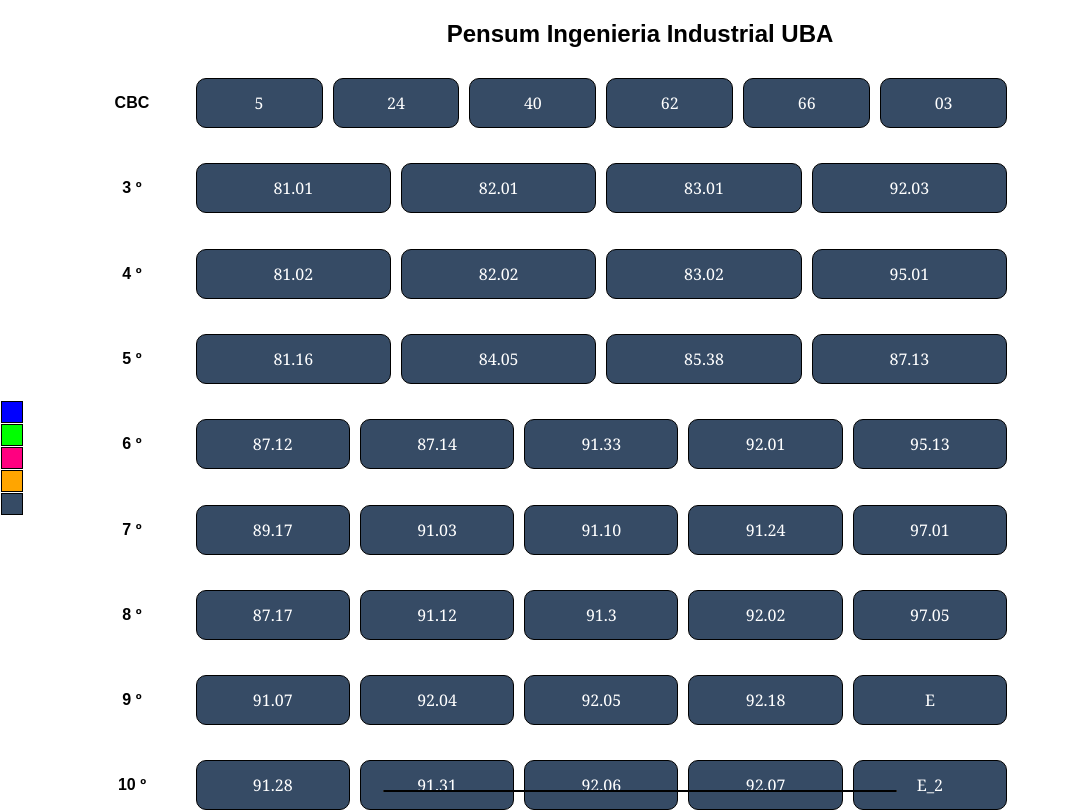
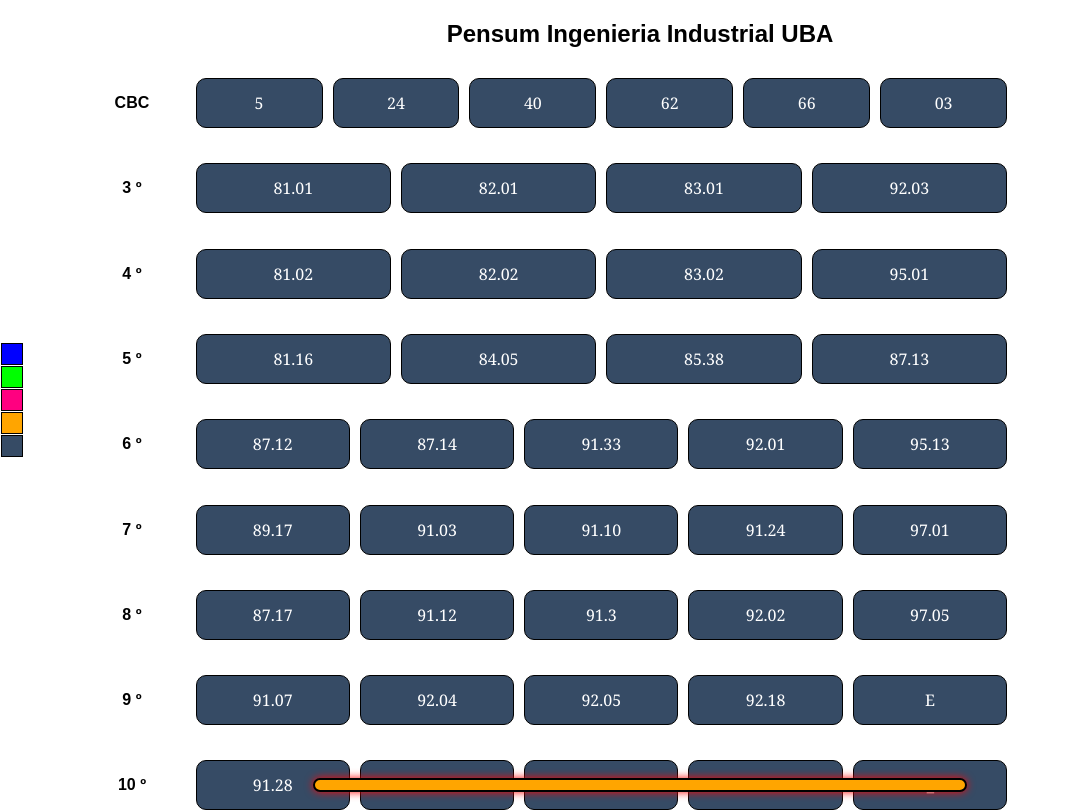
Before and after one commit to lea2696/pensum, a React (Create React App) app: page / in a window 1280 px wide. Shown: the top 812 px of the page, without its empty margins (0-1069 px from the left). Built offline with nearby package versions, Linux system fonts and the light colour scheme.

Commit message:
arreglo de positions

```diff
--- a/src/components/Codigo.css
+++ b/src/components/Codigo.css
@@ -11,8 +11,10 @@
   text-align: center;
   background-color: orange;
   color: black;
-  width: 40%;
+  width: 50%;
   height: auto;
-  border-radius: 40px;
-  border: 1px solid black;
+  border-radius: 20px;
+  border: 2px solid black;
+  box-shadow: 0 0 8px red;
+  padding: 5px;
 }
--- a/src/components/Colores.css
+++ b/src/components/Colores.css
@@ -1,6 +1,7 @@
 .contenedor {
   position: fixed;
   top: 50%;
+  transform: translateY(-50%);
   left: 0px;
 }
 .blue {
```
